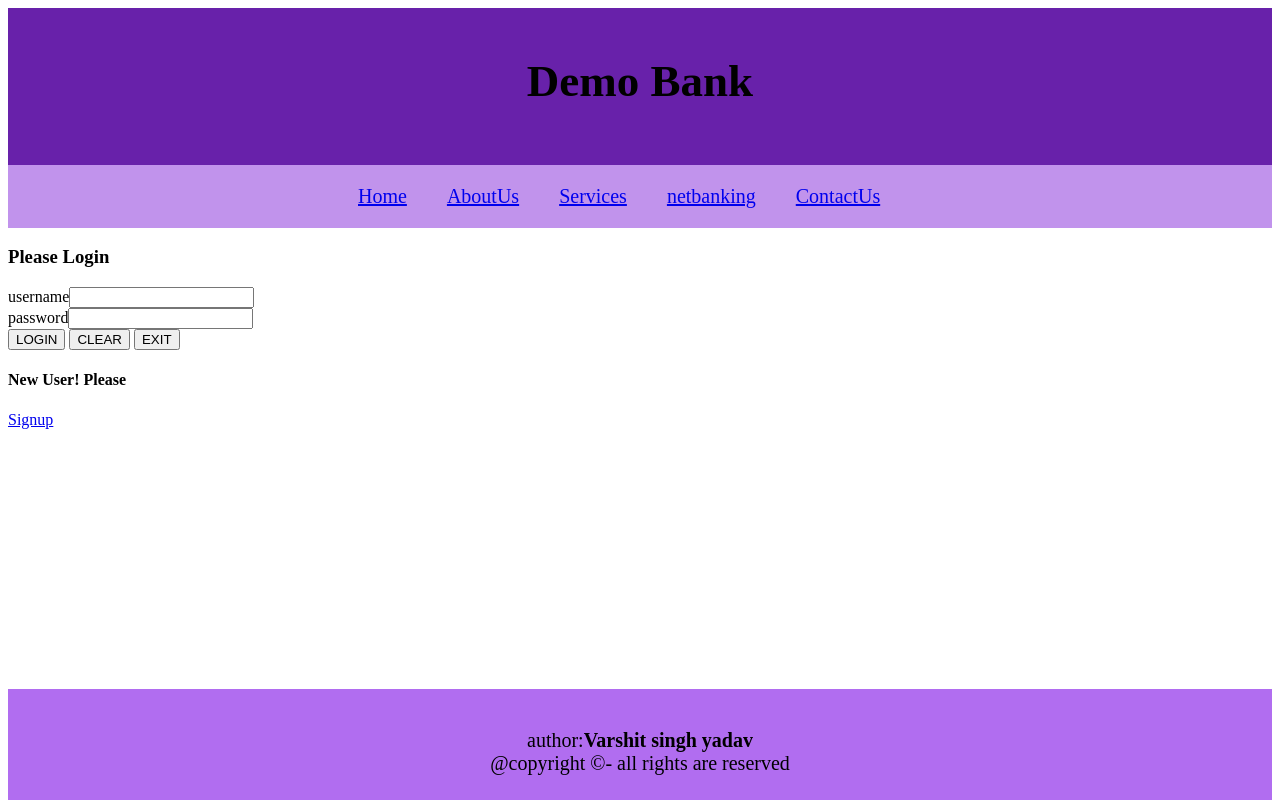
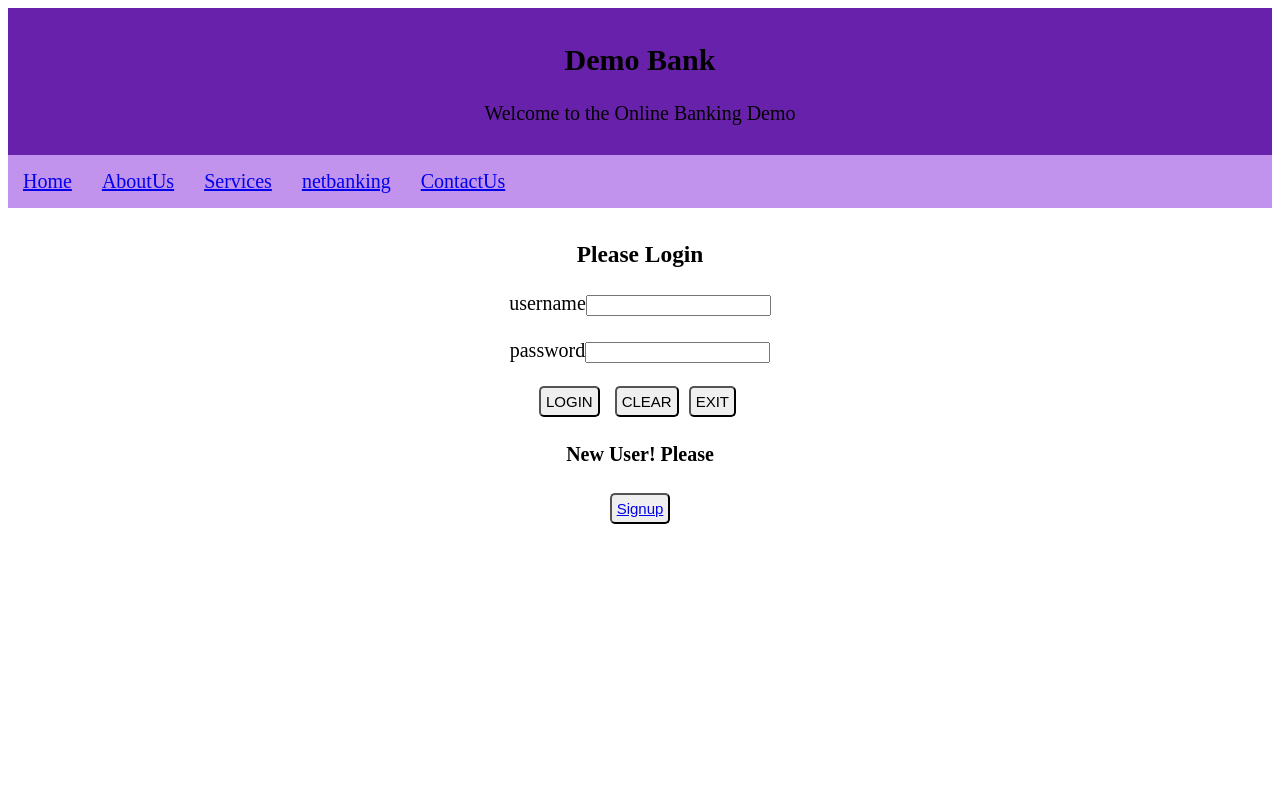
Before and after one commit to varshit-yadav/NewProject, a plain HTML site: page Netbanking.html in a window 1280 px wide. Shown: the top 800 px of the page. Drawn offline with Linux system fonts and the light colour scheme.

Commit message:
updated css

```diff
--- a/Netbanking.html
+++ b/Netbanking.html
@@ -10,6 +10,7 @@
     <header class="header">
         <div>
             <h2>Demo Bank</h2>
+            <p>Welcome to the Online Banking Demo</p>
         </div>
     </header>
     <div class="menu">
@@ -19,16 +20,21 @@
         <div><a href="Netbanking.html">netbanking</a></div>
         <div><a href="ContactUs.html">ContactUs</a></div>
     </div>
+    <div>
+
+    </div>
+    <div class="form">
     <h3>  Please Login</h3>
     <form action="" method="post">
-    <label>username</label><input type="text" name="name" ><br>
-    <label >password</label><input type="password" name="password" ><br>
-    <input type="submit" name="submit" value="LOGIN">
-    <input type="reset" value="CLEAR">
-    <input type="button" value="EXIT">
+    <label>username</label><input type="text" name="name" ><br><br>
+    <label >password</label><input type="password" name="password" ><br><br>
+    <input type="submit" name="submit" value="LOGIN" class="button"> &nbsp;
+    <input type="reset" value="CLEAR" class="button">&nbsp;
+    <input type="button" value="EXIT" class="button">&nbsp;
     </form>
-    <span><h4>New User! Please</h4><a href="Signup.html">Signup</a></button></span>
+    <span><h4>New User! Please</h4><button class="button"><a href="Signup.html">Signup</a></button></span>
     <!--<iframe src="Signup.html" width="300" height="200"></iframe>-->
+    </div>
 
     <footer class="footer">
         <p>
--- a/demo.css
+++ b/demo.css
@@ -1,19 +1,17 @@
 .header{
     text-align: center;
     background-color: rgb(104, 33, 170);
-    margin: auto;
-    padding: 0px 0px 20px 0px;
+    padding:10px;
 }
 .header>div{
     text-align:center;
-    padding-top: 10px;
-    font-size: 30px;
+    font-size: 20px;
 }
 
 .footer{
     text-align: center;
     background-color: rgb(177, 109, 240);
-    margin-top: 260px;
+    margin-top: 280px;
     padding-bottom: 30px;
 }
 .footer>p{
@@ -25,12 +23,51 @@
     display: flex;
     background: rgb(193, 147, 236);
     text-align: center;
-    padding-left: 330px;
     font-size: 20px;
 }
 .menu>div{
     text-align: center;
-	padding:20px;
+	float: left;
+    padding: 15px;
 }
+.menu a:hover {
+    background-color:rgb(104, 33, 170);
+    color: black;
+  }
+  @media screen and (max-width:600px) {
+    .menu{
+      width: 100%;
+    }
+  }
+.column {
+    float: left;
+    width: 30%;
+    padding: 15px;
+  }
+.row:after {
+    content: "";
+    display: flex;
+    clear: both;
+  }
+@media screen and (max-width:600px) {
+    .column {
+      width: 100%;
+    }
+  }
 
+
+.form{
+    text-align: center;
+    font-size: 20px;
+    padding: 10px;
+}
+.button{
+    text-align: center;
+    padding: 5px;
+    font-size: 15px;
+    border-radius: 5px;
+}
+button:hover{
+    background-color:rgb(104, 33, 170);
+}
 /* todo use pseduo class for body responsive*/
```
Also changed, not shown: AboutUs.html (+1 -0 lines), ContactUs.html (+1 -0 lines), Services.html (+1 -0 lines), index.html (+16 -0 lines).
